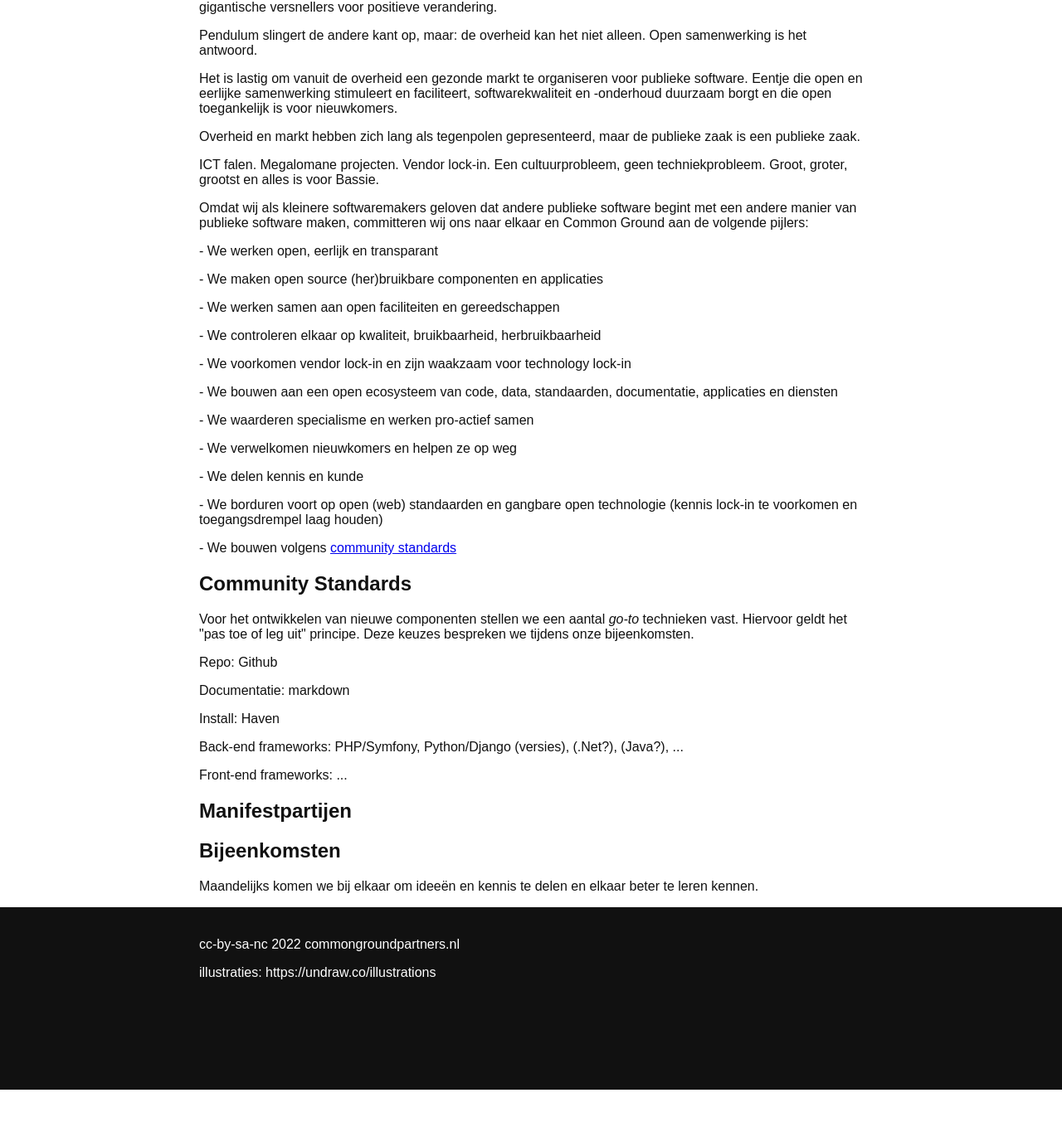
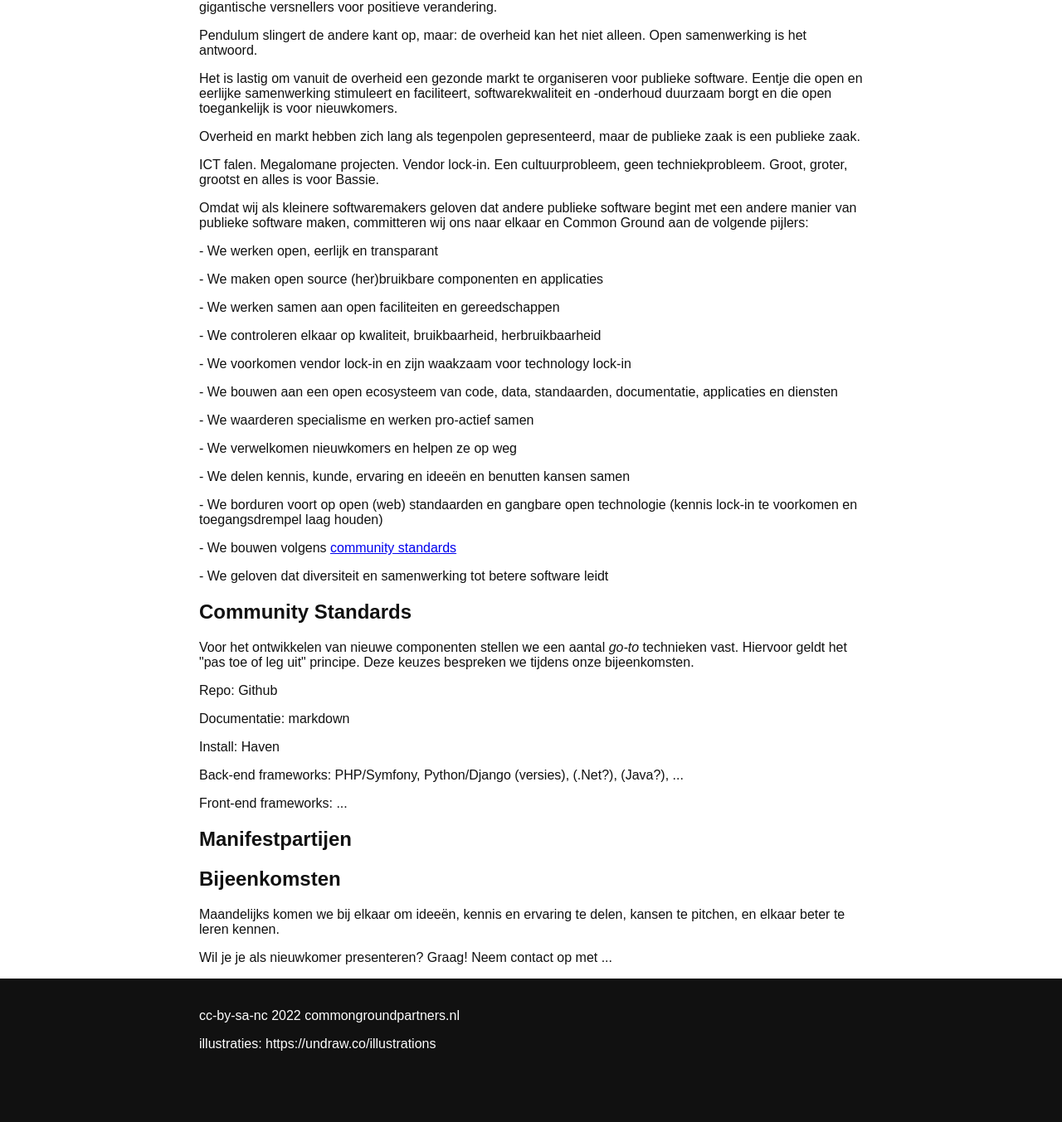
Before and after one commit to Common-Ground-Partners/commongroundpartners.nl, a Jekyll site: the page built from wip.md, in a window 1280 px wide and 1400 px high, scrolled down 663 px. Shown: the top 1353 px of the window at 83% size. Built offline with Jekyll 4.4.1, drawn with Linux system fonts in a browser that asks for light colours; before the commit the page ends 1977 px from its top, so only the background shows below that.

Commit message:
minor text add

```diff
--- a/_layouts/main.html
+++ b/_layouts/main.html
@@ -28,9 +28,10 @@
                 <p>- We bouwen aan een open ecosysteem van code, data, standaarden, documentatie, applicaties en diensten</p>
                 <p>- We waarderen specialisme en werken pro-actief samen</p>
                 <p>- We verwelkomen nieuwkomers en helpen ze op weg</p>
-                <p>- We delen kennis en kunde</p>
+                <p>- We delen kennis, kunde, ervaring en ideeën en benutten kansen samen</p>
                 <p>- We borduren voort op open (web) standaarden en gangbare open technologie (kennis lock-in te voorkomen en toegangsdrempel laag houden)</p>
                 <p>- We bouwen volgens <a href="#comm-std">community standards</a></p>
+                <p>- We geloven dat diversiteit en samenwerking tot betere software leidt</p>
             </section>
 
             <section>
@@ -53,7 +54,8 @@
 
             <section>
                 <h2>Bijeenkomsten</h2>
-                <p>Maandelijks komen we bij elkaar om ideeën en kennis te delen en elkaar beter te leren kennen.</p>
+                <p>Maandelijks komen we bij elkaar om ideeën, kennis en ervaring te delen, kansen te pitchen, en elkaar beter te leren kennen.</p>
+                <p>Wil je je als nieuwkomer presenteren? Graag! Neem contact op met ...</p>
             </section>
         </main>
         <footer>
```
